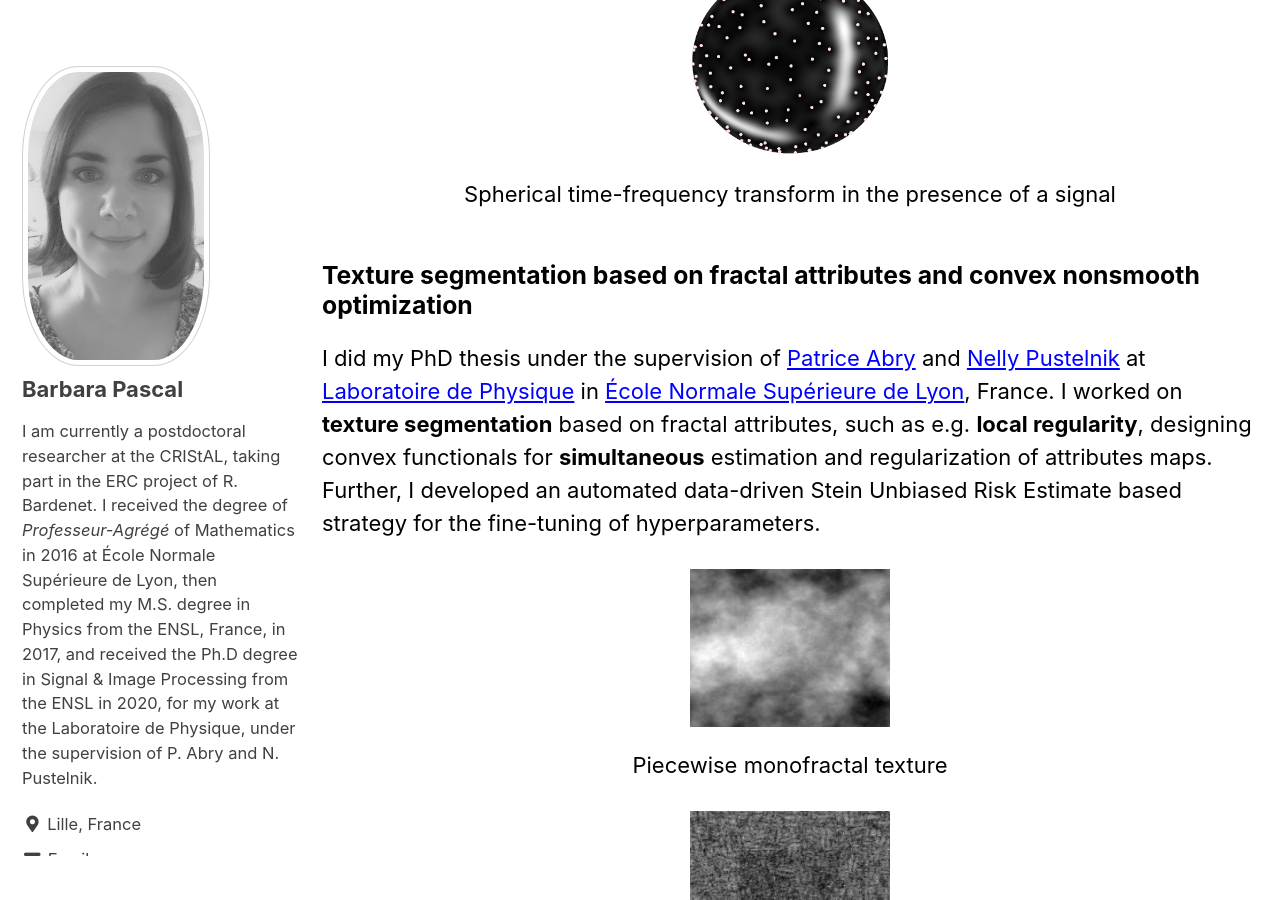
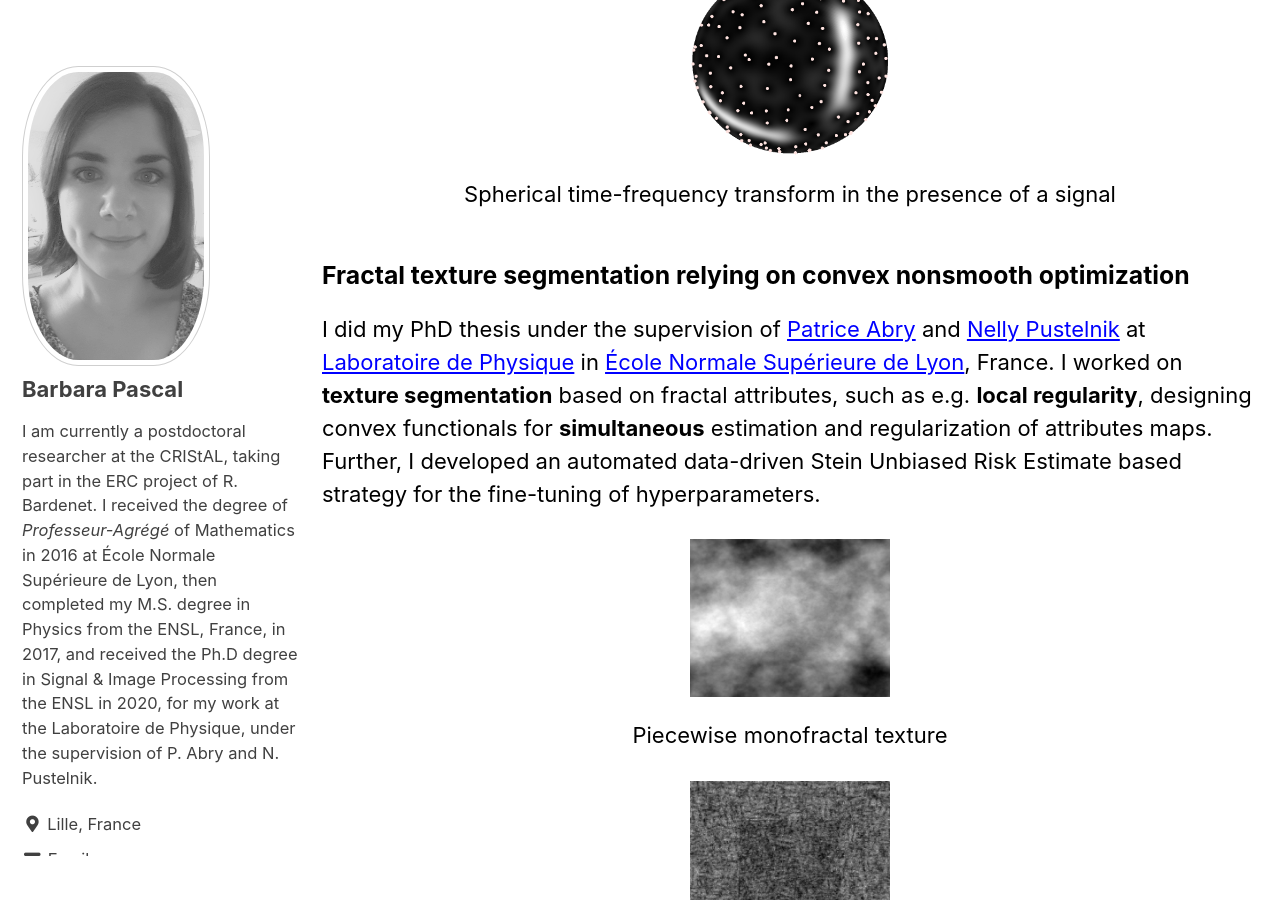
Before and after one commit to bpascal-fr/bpascal-fr.github.io, a Jekyll site: the page built from index.md, in a window 1280 px wide and 900 px high, scrolled down 1475 px. Built offline with Jekyll 4.4.1, drawn with Linux system fonts in a browser that asks for light colours; cached includes are drawn as plain includes; nearby versions of some CDN libraries; some web fonts are replaced.

Commit message:
one line thesis

```diff
--- a/index.md
+++ b/index.md
@@ -31,7 +31,7 @@ Further, I intend to benefits from a parallel with the quantum theory of **coher
         <p align="center">Spherical time-frequency transform in the presence of a signal</p>
 </div>
 
-### Texture segmentation based on fractal attributes and convex nonsmooth optimization
+### Fractal texture segmentation relying on convex nonsmooth optimization
 
 I did my PhD thesis under the supervision of [Patrice Abry](http://perso.ens-lyon.fr/patrice.abry) and [Nelly Pustelnik](http://perso.ens-lyon.fr/nelly.pustelnik) at [Laboratoire de Physique](http://www.ens-lyon.fr/PHYSIQUE) in [École Normale Supérieure de Lyon](http://www.ens-lyon.fr/), France.
 I worked on **texture segmentation** based on fractal attributes, such as e.g. **local regularity**, designing convex functionals for **simultaneous** estimation and regularization of attributes maps.
```
